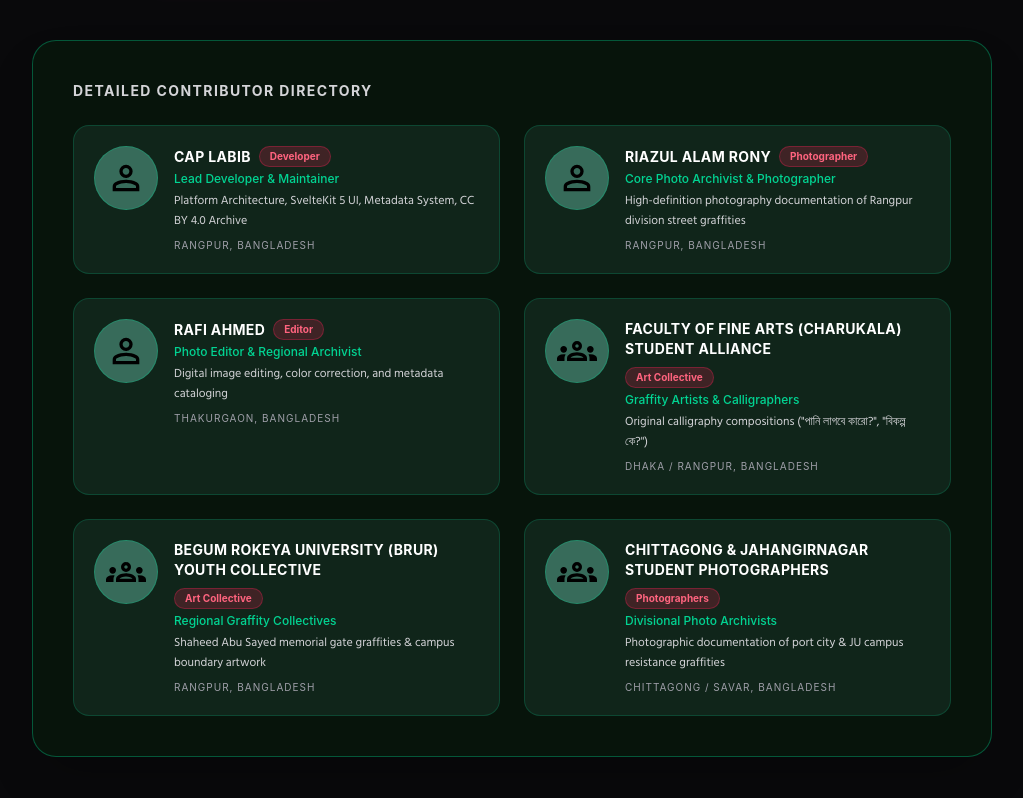
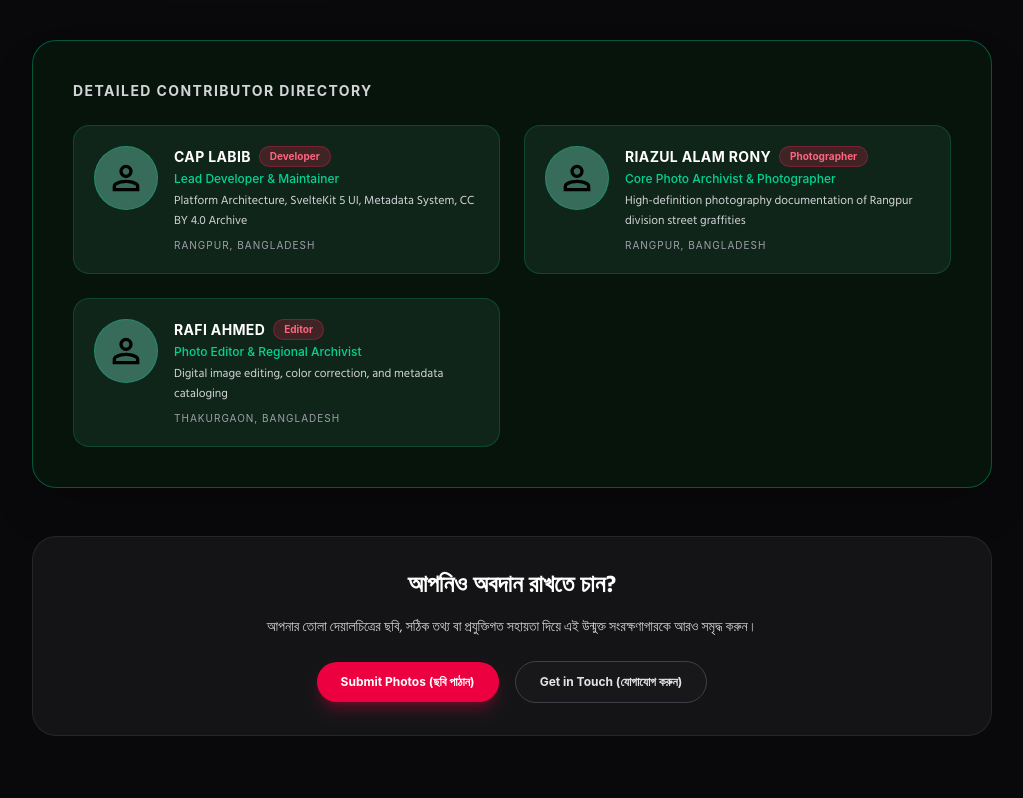
Before and after one commit to caplabib/julygraffity, a SvelteKit app: page /contributors in a window 1280 px wide. Shown: the part 618-1416 px from the top of the page, without its empty margins (128-1151 px from the left). Built offline with nearby package versions, Linux system fonts and the light colour scheme; no server answers; a web font is replaced by a local one.

Commit message:
feat: add contributors page, global layout styles, contributor data, graffiti card component, home page, and browse page

```diff
--- a/src/lib/components/GraffitiCard.svelte
+++ b/src/lib/components/GraffitiCard.svelte
@@ -47,7 +47,7 @@
   class="group inline-block w-full align-top cursor-pointer break-inside-avoid mb-6 select-none"
 >
   <!-- Image Wrapper (Guarantees Overlay is Attached Directly to Image) -->
-  <div class="relative w-full overflow-hidden rounded-2xl border border-zinc-800/80 group-hover:border-rose-500/60 shadow-2xl transition-all duration-300">
+  <div class="relative w-full overflow-hidden rounded-2xl border border-zinc-800/80 group-hover:border-rose-500/60 shadow-2xl transition-all duration-300 min-h-[180px] bg-zinc-900/80">
 
     <!-- Image preserving natural aspect ratio -->
     <img
--- /dev/null
+++ b/src/lib/data/contributors.json
@@ -0,0 +1,35 @@
+[
+	{
+		"id": 1,
+		"name": "Cap Labib",
+		"role": "Lead Developer & Maintainer",
+		"roleBn": "প্রধান ওয়েবসাইট ডেভেলপার ও টেকনিক্যাল পরিচালক",
+		"category": "tech",
+		"location": "RANGPUR, BANGLADESH",
+		"contributions": "Platform Architecture, SvelteKit 5 UI, Metadata System, CC BY 4.0 Archive",
+		"icon": "/icons/person.svg",
+		"badge": "Developer"
+	},
+	{
+		"id": "2",
+		"name": "Riazul Alam Rony",
+		"role": "Core Photo Archivist & Photographer",
+		"roleBn": "চিত্রগ্রাহক ও কোর ফটো আর্কাইভ ভলান্টিয়ার",
+		"category": "photo",
+		"location": "RANGPUR, BANGLADESH",
+		"contributions": "High-definition photography documentation of Rangpur division street graffities",
+		"icon": "/icons/person.svg",
+		"badge": "Photographer"
+	},
+	{
+		"id": 3,
+		"name": "Rafi Ahmed",
+		"role": "Photo Editor & Regional Archivist",
+		"roleBn": "ফটো এডিটর ও আঞ্চলিক চিত্র সংগ্রাহক",
+		"category": "photo",
+		"location": "THAKURGAON, BANGLADESH",
+		"contributions": "Digital image editing, color correction, and metadata cataloging",
+		"icon": "/icons/person.svg",
+		"badge": "Editor"
+	}
+]
--- a/src/routes/+page.svelte
+++ b/src/routes/+page.svelte
@@ -128,7 +128,7 @@
 
 			<!-- Photos Masonry Columns (Natural Aspect Ratio) -->
 			{#if displayedGraffiti.length > 0}
-				<div class="columns-1 sm:columns-2 lg:columns-3 gap-6 space-y-6">
+				<div class="columns-1 sm:columns-2 lg:columns-3 gap-6">
 					{#each displayedGraffiti as graffiti (graffiti.id)}
 						<GraffitiCard {graffiti} onOpenModal={openGraffitiModal} />
 					{/each}
--- a/src/routes/browse/+page.svelte
+++ b/src/routes/browse/+page.svelte
@@ -5,7 +5,6 @@
   import GraffitiCard from '$lib/components/GraffitiCard.svelte';
   import GraffitiModal from '$lib/components/GraffitiModal.svelte';
   import Footer from '$lib/components/Footer.svelte';
-  import { dragScroll } from '$lib/utils/dragScroll.js';
 
   let searchQuery = $state('');
   let selectedCategory = $state('All');
@@ -182,8 +181,7 @@
           Filter by Category:
         </span>
         <div
-          use:dragScroll
-          class="flex items-center gap-1.5 sm:gap-2 overflow-x-auto pb-2 pt-1 custom-h-scrollbar scroll-smooth cursor-grab active:cursor-grabbing select-none -mx-1 px-1"
+          class="flex items-center gap-1.5 sm:gap-2 overflow-x-auto pb-2 pt-1 custom-h-scrollbar scroll-smooth -mx-1 px-1"
         >
           {#each categories as cat}
             <button
@@ -244,7 +242,7 @@
 
       {#if paginatedGraffiti.length > 0}
         <!-- Masonry Grid -->
-        <div class="columns-1 sm:columns-2 lg:columns-3 gap-6 space-y-2">
+        <div class="columns-1 sm:columns-2 lg:columns-3 gap-6">
           {#each paginatedGraffiti as graffiti (graffiti.id)}
             <GraffitiCard
               {graffiti}
--- a/src/routes/contributors/+page.svelte
+++ b/src/routes/contributors/+page.svelte
@@ -1,7 +1,7 @@
 <script>
 	import Navbar from '$lib/components/Navbar.svelte';
 	import Footer from '$lib/components/Footer.svelte';
-	import TeamSection from '$lib/components/TeamSection.svelte';
+	import extendedContributors from '$lib/data/contributors.json';
 
 	let selectedCategory = $state('all');
 
@@ -10,75 +10,6 @@
 		{ label: 'Photographers & Archivists', value: '32+', labelBn: 'চিত্রগ্রাহক ও সংগ্রাহক' },
 		{ label: 'Graffity Collectives', value: '12+', labelBn: 'দেয়ালচিত্র দল' },
 		{ label: 'Tech & Metadata Volunteers', value: '4+', labelBn: 'আইটি ও ডেটা স্বেচ্ছাসেবক' }
-	];
-
-	const extendedContributors = [
-		{
-			id: 1,
-			name: 'Cap Labib',
-			role: 'Lead Developer & Maintainer',
-			roleBn: 'প্রধান ওয়েবসাইট ডেভেলপার ও টেকনিক্যাল পরিচালক',
-			category: 'tech',
-			location: 'RANGPUR, BANGLADESH',
-			contributions: 'Platform Architecture, SvelteKit 5 UI, Metadata System, CC BY 4.0 Archive',
-			icon: '/icons/person.svg',
-			badge: 'Developer'
-		},
-		{
-			id: 2,
-			name: 'Riazul Alam Rony',
-			role: 'Core Photo Archivist & Photographer',
-			roleBn: 'চিত্রগ্রাহক ও কোর ফটো আর্কাইভ ভলান্টিয়ার',
-			category: 'photo',
-			location: 'RANGPUR, BANGLADESH',
-			contributions: 'High-definition photography documentation of Rangpur division street graffities',
-			icon: '/icons/person.svg',
-			badge: 'Photographer'
-		},
-		{
-			id: 3,
-			name: 'Rafi Ahmed',
-			role: 'Photo Editor & Regional Archivist',
-			roleBn: 'ফটো এডিটর ও আঞ্চলিক চিত্র সংগ্রাহক',
-			category: 'photo',
-			location: 'THAKURGAON, BANGLADESH',
-			contributions: 'Digital image editing, color correction, and metadata cataloging',
-			icon: '/icons/person.svg',
-			badge: 'Editor'
-		},
-		{
-			id: 4,
-			name: 'Faculty of Fine Arts (Charukala) Student Alliance',
-			role: 'Graffity Artists & Calligraphers',
-			roleBn: 'চারুকলা ছাত্র জোট ও দেয়ালচিত্র শিল্পী দল',
-			category: 'artists',
-			location: 'DHAKA / RANGPUR, BANGLADESH',
-			contributions: 'Original calligraphy compositions ("পানি লাগবে কারো?", "বিকল্প কে?")',
-			icon: '/icons/groups.svg',
-			badge: 'Art Collective'
-		},
-		{
-			id: 5,
-			name: 'Begum Rokeya University (BRUR) Youth Collective',
-			role: 'Regional Graffity Collectives',
-			roleBn: 'রংপুর তরুণ সংগ্রাহক ও দেয়ালচিত্র শিল্পী দল',
-			category: 'artists',
-			location: 'RANGPUR, BANGLADESH',
-			contributions: 'Shaheed Abu Sayed memorial gate graffities & campus boundary artwork',
-			icon: '/icons/groups.svg',
-			badge: 'Art Collective'
-		},
-		{
-			id: 6,
-			name: 'Chittagong & Jahangirnagar Student Photographers',
-			role: 'Divisional Photo Archivists',
-			roleBn: 'চট্টগ্রাম ও জাবি ছাত্র আলোকচিত্রী দল',
-			category: 'photo',
-			location: 'CHITTAGONG / SAVAR, BANGLADESH',
-			contributions: 'Photographic documentation of port city & JU campus resistance graffities',
-			icon: '/icons/groups.svg',
-			badge: 'Photographers'
-		}
 	];
 
 	let filteredContributors = $derived(
--- a/src/routes/layout.css
+++ b/src/routes/layout.css
@@ -82,6 +82,8 @@
   scrollbar-width: thin;
   scrollbar-color: #3f3f46 transparent;
   -webkit-overflow-scrolling: touch;
+  overscroll-behavior-x: contain;
+  overscroll-behavior-y: auto;
 }
 .custom-h-scrollbar::-webkit-scrollbar {
   height: 6px;
@@ -127,10 +129,15 @@
   padding-top: env(safe-area-inset-top, 0px);
 }
 
-/* Prevent horizontal overflow on mobile */
-html, body {
-  overflow-x: hidden;
+/* Prevent horizontal overflow on mobile without creating nested scroll containers */
+html {
+  overflow-x: clip;
   -webkit-text-size-adjust: 100%;
+}
+
+body {
+  overflow-x: clip;
+  min-height: 100vh;
 }
 
 /* Improve touch targets on mobile */
@@ -151,11 +158,6 @@
   height: auto;
 }
 
-/* Smooth scroll behavior */
-html {
-  scroll-behavior: smooth;
-}
-
 /* Improve select styling on mobile */
 select {
   -webkit-appearance: none;
```
